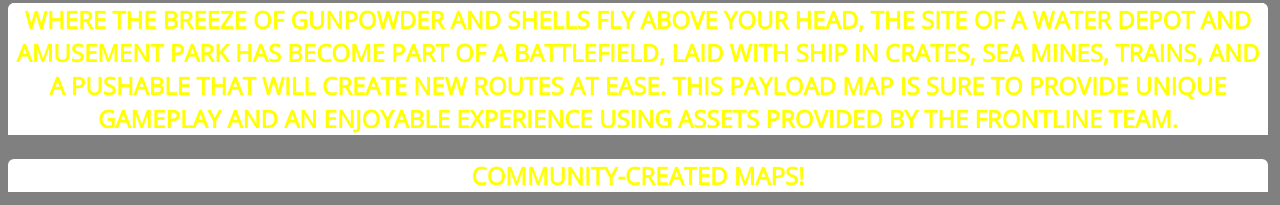
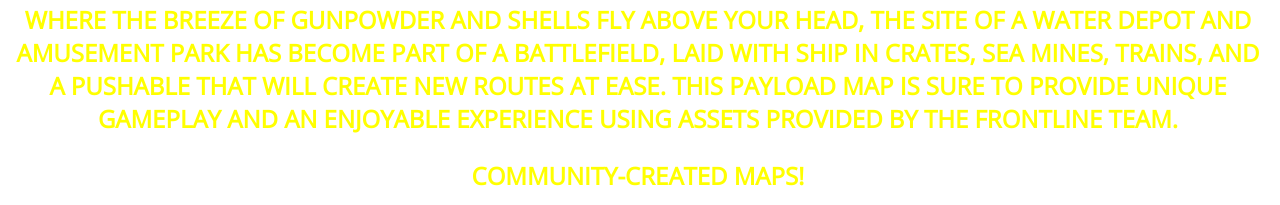
Before and after one commit to OwlGTY/wartimegravelstocktf2, a plain HTML site: page index.html in a window 1280 px wide. Shown: the part 915-1120 px from the top of the page. Drawn offline with nearby package versions, Linux system fonts and the light colour scheme.

Commit message:
stuff
stuff

```diff
--- a/css/index.css
+++ b/css/index.css
@@ -1,9 +1,8 @@
 body {
-    background-color:gray;
+    color:white;
 }
 
 h1, h2, h3 {
-    background-color:white;
     color: #ffff00;
     text-align: center;
     text-transform: uppercase;
@@ -21,7 +20,7 @@ p img {
 }
 
 ol, ul {
-    background-color:yellow;
+    background-color:lightblue;
 
     border-radius:6px 6px 0px 0px;
 
```
